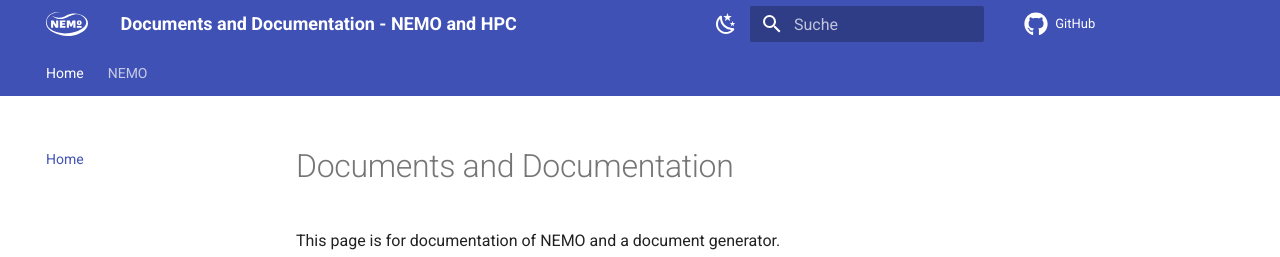
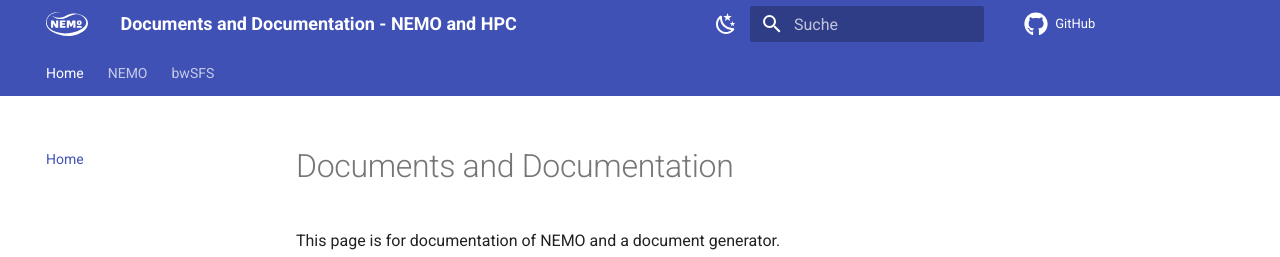
Before and after one commit to nemo-cluster/docs, an MkDocs documentation site: the page built from docs/index.md, in a window 1280 px wide. Shown: the top 257 px of the page. Built offline with MkDocs 1.6.1 and Material for MkDocs 9.7.7, drawn with Linux system fonts in a browser that asks for light colours; comment, search, counter and statistics services are not loaded.

Commit message:
mkdocs: add bwsfs to nav tree.

```diff
--- a/mkdocs.yml
+++ b/mkdocs.yml
@@ -118,3 +118,4 @@ nav:
   - NEMO:
     - Betriebskonzept: betriebskonzept.md
     - TOMs: toms.md
+  - bwSFS: bwsfs.md
```
